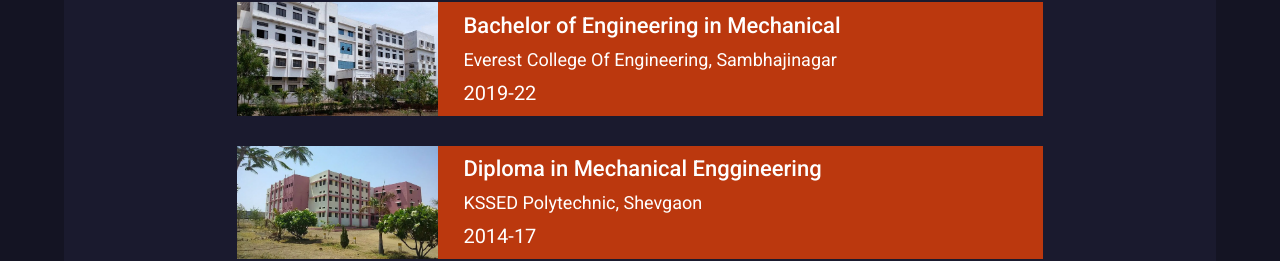
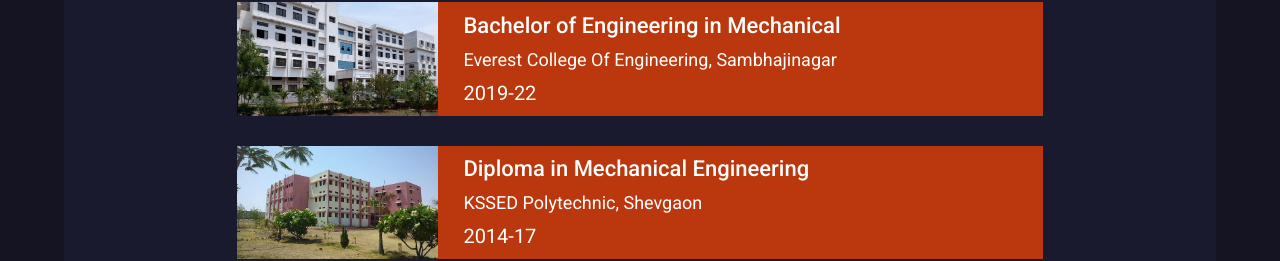
Before and after one commit to shubham51s/reactPortfolio, a React (Create React App) app: page / in a window 1280 px wide. Shown: the part 3526-3787 px from the top of the page. Built offline with nearby package versions, Linux system fonts and the light colour scheme.

Commit message:
spelling mistake corrected

```diff
--- a/src/components/Education/index.js
+++ b/src/components/Education/index.js
@@ -58,7 +58,7 @@
             />
             <div className={style.rightContainer}>
               <div className={style.educationName}>
-                Diploma in Mechanical Enggineering
+                Diploma in Mechanical Engineering
               </div>
               <p className={style.collegeName}>KSSED Polytechnic, Shevgaon</p>
               <p className={style.year}>2014-17</p>
```
